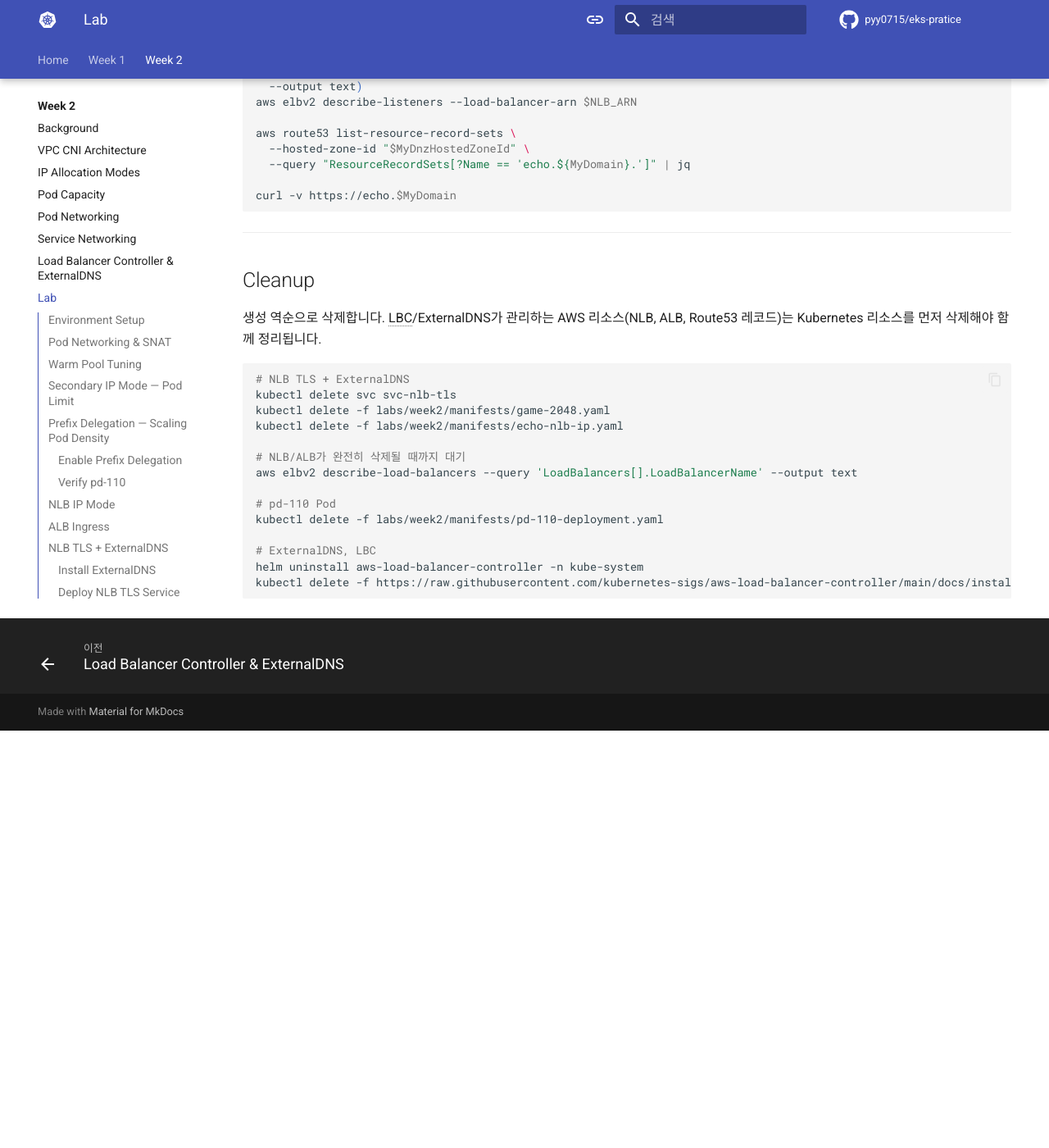
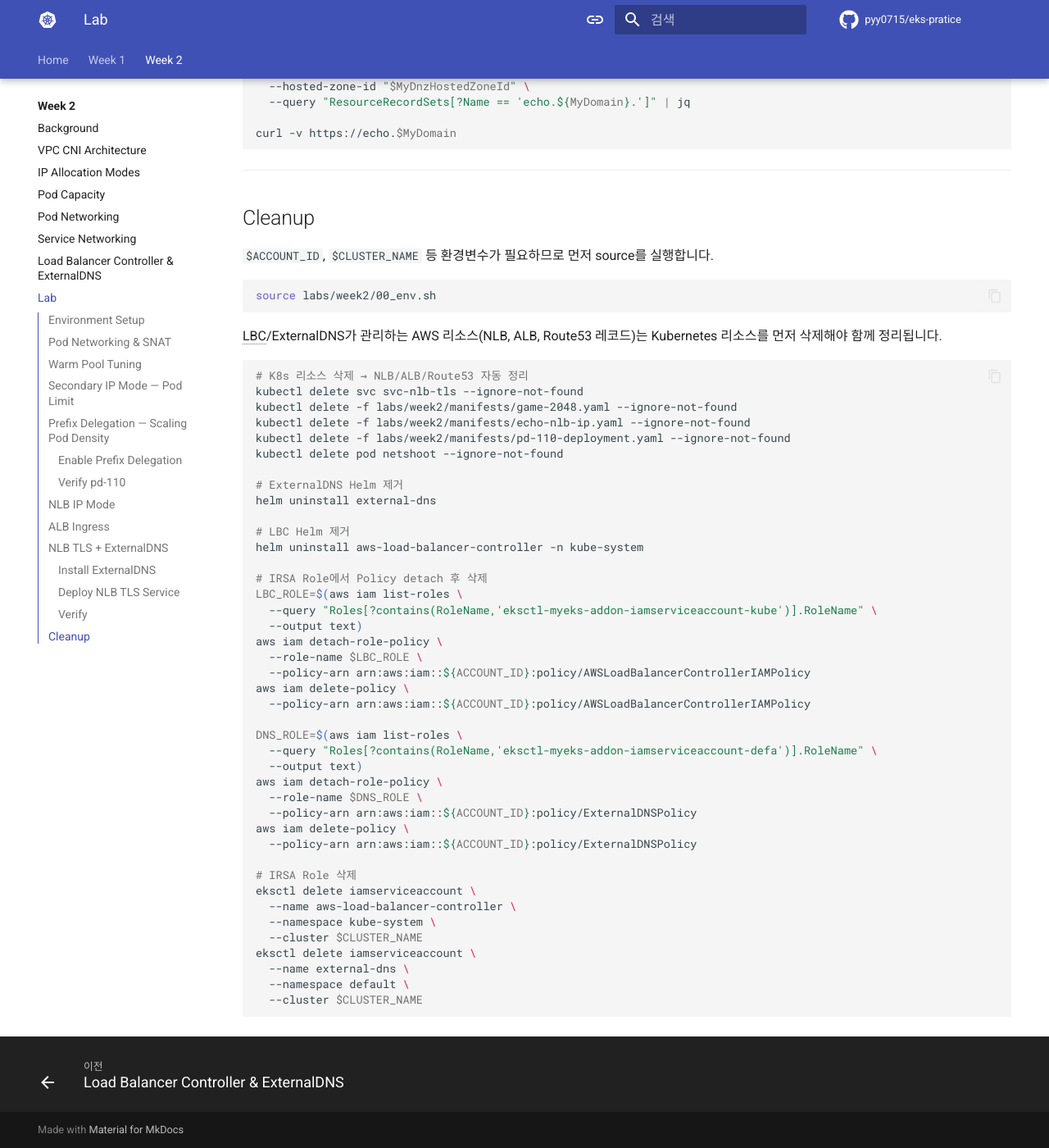
Before and after one commit to pyy0715/eks-pratice, an MkDocs documentation site: the page built from docs/week2/8_lab.md, in a window 1280 px wide and 1400 px high, scrolled down 5104 px. Shown: the whole window at 82% size. Built offline with MkDocs 1.6.1 and Material for MkDocs 9.7.7, drawn with Linux system fonts in a browser that asks for light colours; comment, search, counter and statistics services are not loaded; before the commit the page ends 5995 px from its top, so only the background shows below that; some of the changed text lies outside the part shown.

Commit message:
Expand cleanup steps in week2 lab

````diff
--- a/docs/week2/8_lab.md
+++ b/docs/week2/8_lab.md
@@ -358,21 +354,54 @@ curl -v https://echo.$MyDomain
 
 ## Cleanup
 
-생성 역순으로 삭제합니다. LBC/ExternalDNS가 관리하는 AWS 리소스(NLB, ALB, Route53 레코드)는 Kubernetes 리소스를 먼저 삭제해야 함께 정리됩니다.
+`$ACCOUNT_ID`, `$CLUSTER_NAME` 등 환경변수가 필요하므로 먼저 source를 실행합니다.
 
 ```bash
-# NLB TLS + ExternalDNS
-kubectl delete svc svc-nlb-tls
-kubectl delete -f labs/week2/manifests/game-2048.yaml
-kubectl delete -f labs/week2/manifests/echo-nlb-ip.yaml
+source labs/week2/00_env.sh
+```
 
-# NLB/ALB가 완전히 삭제될 때까지 대기
-aws elbv2 describe-load-balancers --query 'LoadBalancers[].LoadBalancerName' --output text
+LBC/ExternalDNS가 관리하는 AWS 리소스(NLB, ALB, Route53 레코드)는 Kubernetes 리소스를 먼저 삭제해야 함께 정리됩니다.
 
-# pd-110 Pod
-kubectl delete -f labs/week2/manifests/pd-110-deployment.yaml
+```bash
+# K8s 리소스 삭제 → NLB/ALB/Route53 자동 정리
+kubectl delete svc svc-nlb-tls --ignore-not-found
+kubectl delete -f labs/week2/manifests/game-2048.yaml --ignore-not-found
+kubectl delete -f labs/week2/manifests/echo-nlb-ip.yaml --ignore-not-found
+kubectl delete -f labs/week2/manifests/pd-110-deployment.yaml --ignore-not-found
+kubectl delete pod netshoot --ignore-not-found
 
-# ExternalDNS, LBC
+# ExternalDNS Helm 제거
+helm uninstall external-dns
+
+# LBC Helm 제거
 helm uninstall aws-load-balancer-controller -n kube-system
-kubectl delete -f https://raw.githubusercontent.com/kubernetes-sigs/aws-load-balancer-controller/main/docs/install/iam_policy.json 2>/dev/null || true
+
+# IRSA Role에서 Policy detach 후 삭제
+LBC_ROLE=$(aws iam list-roles \
+  --query "Roles[?contains(RoleName,'eksctl-myeks-addon-iamserviceaccount-kube')].RoleName" \
+  --output text)
+aws iam detach-role-policy \
+  --role-name $LBC_ROLE \
+  --policy-arn arn:aws:iam::${ACCOUNT_ID}:policy/AWSLoadBalancerControllerIAMPolicy
+aws iam delete-policy \
+  --policy-arn arn:aws:iam::${ACCOUNT_ID}:policy/AWSLoadBalancerControllerIAMPolicy
+
+DNS_ROLE=$(aws iam list-roles \
+  --query "Roles[?contains(RoleName,'eksctl-myeks-addon-iamserviceaccount-defa')].RoleName" \
+  --output text)
+aws iam detach-role-policy \
+  --role-name $DNS_ROLE \
+  --policy-arn arn:aws:iam::${ACCOUNT_ID}:policy/ExternalDNSPolicy
+aws iam delete-policy \
+  --policy-arn arn:aws:iam::${ACCOUNT_ID}:policy/ExternalDNSPolicy
+
+# IRSA Role 삭제
+eksctl delete iamserviceaccount \
+  --name aws-load-balancer-controller \
+  --namespace kube-system \
+  --cluster $CLUSTER_NAME
+eksctl delete iamserviceaccount \
+  --name external-dns \
+  --namespace default \
+  --cluster $CLUSTER_NAME
 ```
````
Also changed, not shown: other parts of docs/week2/8_lab.md (+0 -4 lines).
